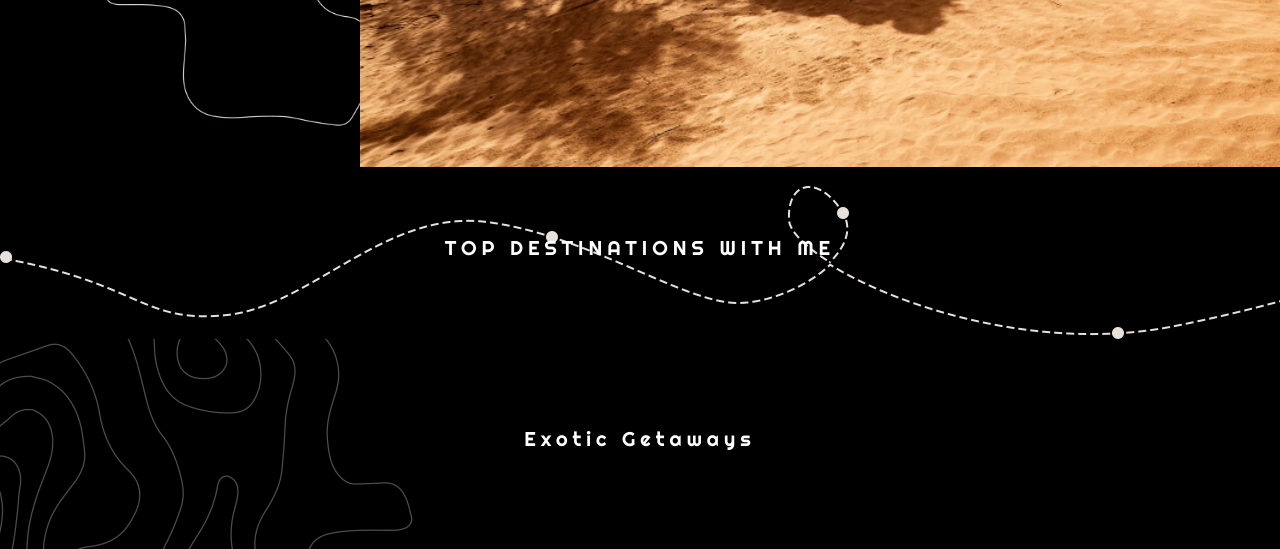
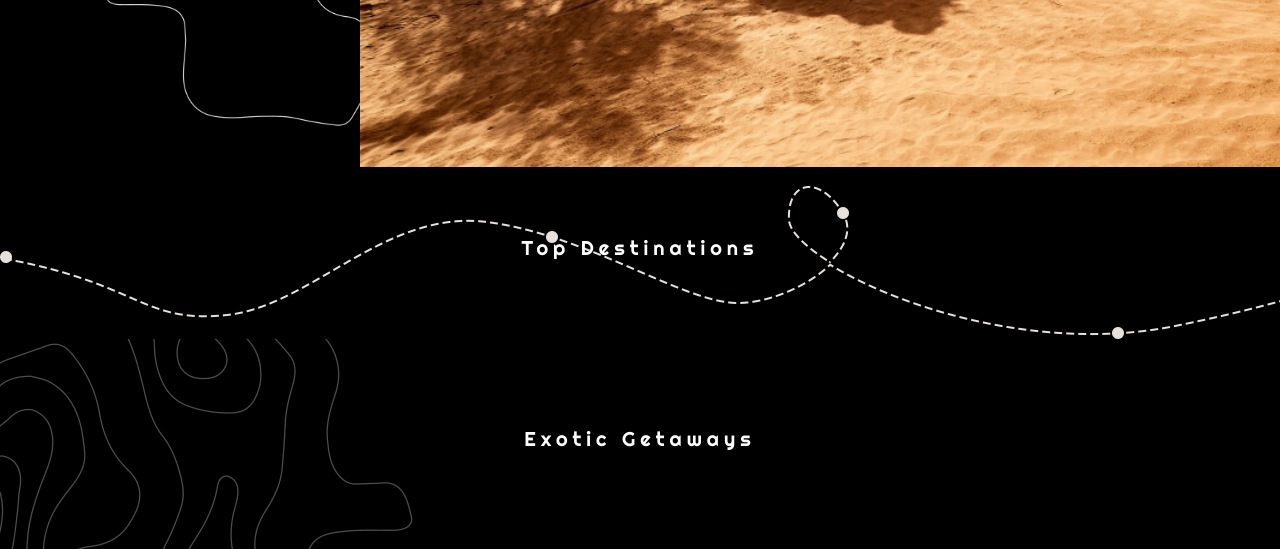
Before and after one commit to mustahr/explore, a PHP site: page / in a window 1280 px wide. Shown: the part 633-1182 px from the top of the page. Run offline with PHP 8.4, Linux system fonts and the light colour scheme; data that the repository does not hold is empty; some web fonts are replaced.

Commit message:
index update

```diff
--- a/index.php
+++ b/index.php
@@ -145,7 +145,7 @@
     <div class="trending ">
         <div class="title  ">
             <h5>
-                TOP DESTINATIONS WITH ME
+                Top Destinations
             </h5>
             <!-- <hr> -->
         </div>
```
